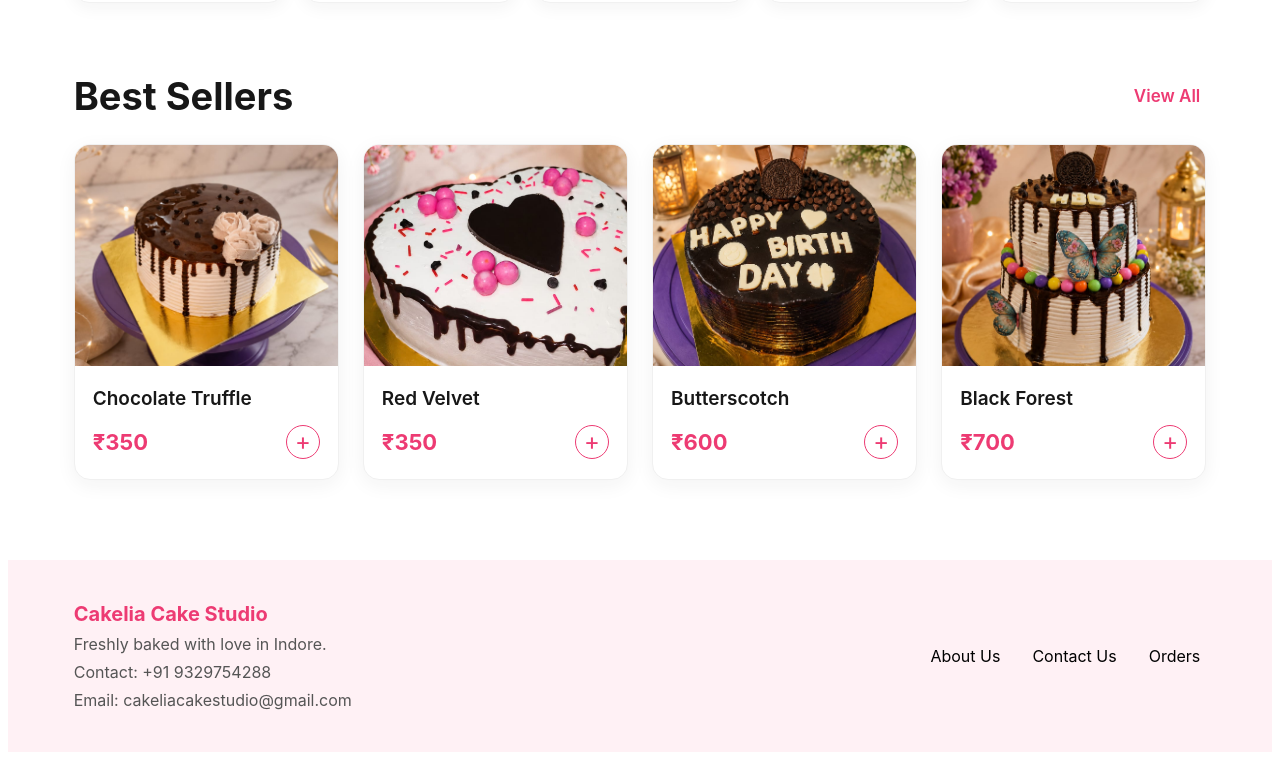
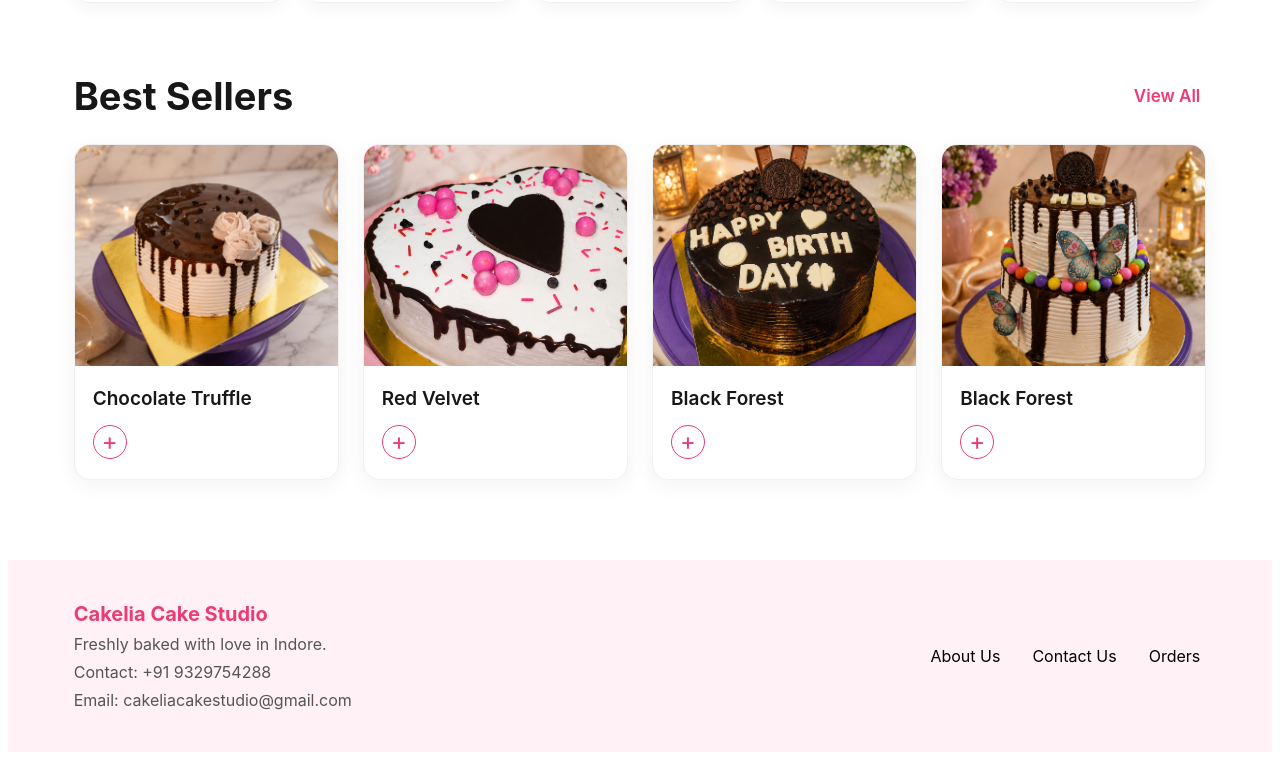
Before and after one commit to devarshi-patidar18/cakelia-cake-studio-ui, an Angular app: page / in a window 1280 px wide. Shown: the part 960-1720 px from the top of the page. Built offline with nearby package versions, Linux system fonts and the light colour scheme.

Commit message:
remove price

```diff
--- a/src/app/home/home.component.html
+++ b/src/app/home/home.component.html
@@ -87,7 +87,7 @@
                 <div class="product-info">
                     <h3>{{ product.name }}</h3>
                     <div class="product-bottom">
-                        <span class="price">₹{{ product.price }}</span>
+                        <!-- <span class="price">₹{{ product.price }}</span> -->
                         <button class="add-btn" type="button" (click)="addToCart(product)">+</button>
                     </div>
                 </div>
--- a/src/app/home/home.component.ts
+++ b/src/app/home/home.component.ts
@@ -41,8 +41,9 @@ export class HomeComponent implements OnInit, OnDestroy {
   products: Product[] = [
     { id: 1, name: 'Chocolate Truffle', price: 350, image: 'assets/cakes/chocolate_flower_350.jpeg' },
     { id: 2, name: 'Red Velvet', price: 350, image: 'assets/cakes/heart_350.jpeg' },
-    { id: 3, name: 'Butterscotch', price: 600, image: 'assets/cakes/pure_chocolate_600.jpeg' },
-    { id: 4, name: 'Black Forest', price: 700, image: 'assets/cakes/double_layer_700.jpeg' }
+    { id: 3, name: 'Black Forest', price: 600, image: 'assets/cakes/pure_chocolate_600.jpeg' },
+    { id: 4, name: 'Black Forest', price: 700, image: 'assets/cakes/double_layer_700.jpeg' },
+    // { id: 5, name: 'Black Forest', price: 700, image: 'assets/cakes/double_layer_700.jpeg' }
   ];
 
   ngOnInit(): void {
```
